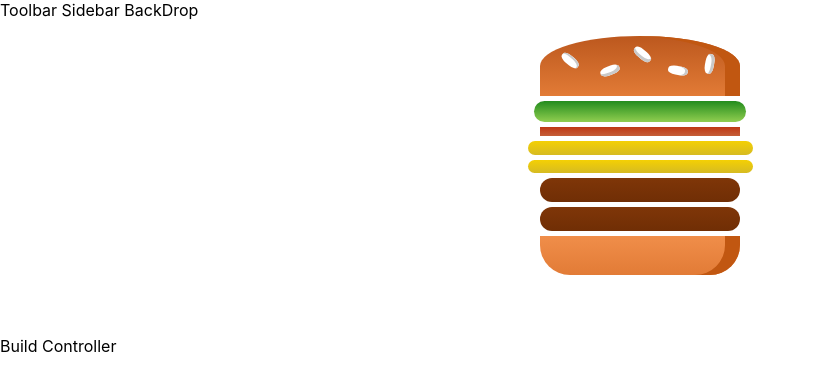
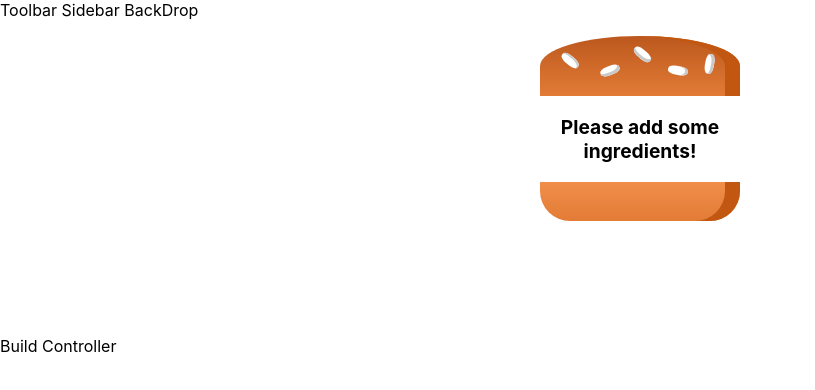
Before and after one commit to Nayeem-XTREME/BurgerBuilder, a React (Create React App) app: page / in a window 1280 px wide. Shown: the top 390 px of the page, without its empty margins (0-815 px from the left). Built offline with nearby package versions, Linux system fonts and the light colour scheme.

Commit message:
Calculating the ingredients sum dynamically

```diff
--- a/src/components/Burger/Burger.js
+++ b/src/components/Burger/Burger.js
@@ -4,11 +4,23 @@ import BurgerIngredients from './BurgerIngredients/BurgerIngredients'
 
 export default function Burger({ingredients}) {
 
-    const trasformedIngredients = Object.keys(ingredients).map(x => {
+    let trasformedIngredients = Object.keys(ingredients).map(x => {
             return [...Array(ingredients[x])].map((_, y) => {
                 return <BurgerIngredients key={x+y} type={x}/>
             })
         });
+
+    // console.log(trasformedIngredients);
+
+    const checkIng = trasformedIngredients.reduce((prev, curr) => {
+        return prev.concat(curr)
+    }, [])
+
+    // console.log(checkIng);
+
+    if (checkIng.length === 0) {
+        trasformedIngredients = <p>Please add some ingredients!</p>
+    }
 
     return (
         <div className={style.Burger}>
--- a/src/containers/BurgerBuilder/BurgerBuilder.js
+++ b/src/containers/BurgerBuilder/BurgerBuilder.js
@@ -5,10 +5,10 @@ export default class BurgerBuilder extends Component {
 
     state = {
         ingredients: {
-            salad: 1,
-            bacon: 1,
-            cheese: 2,
-            meat: 2
+            salad: 0,
+            bacon: 0,
+            cheese: 0,
+            meat: 0
         }
     }
 
```
